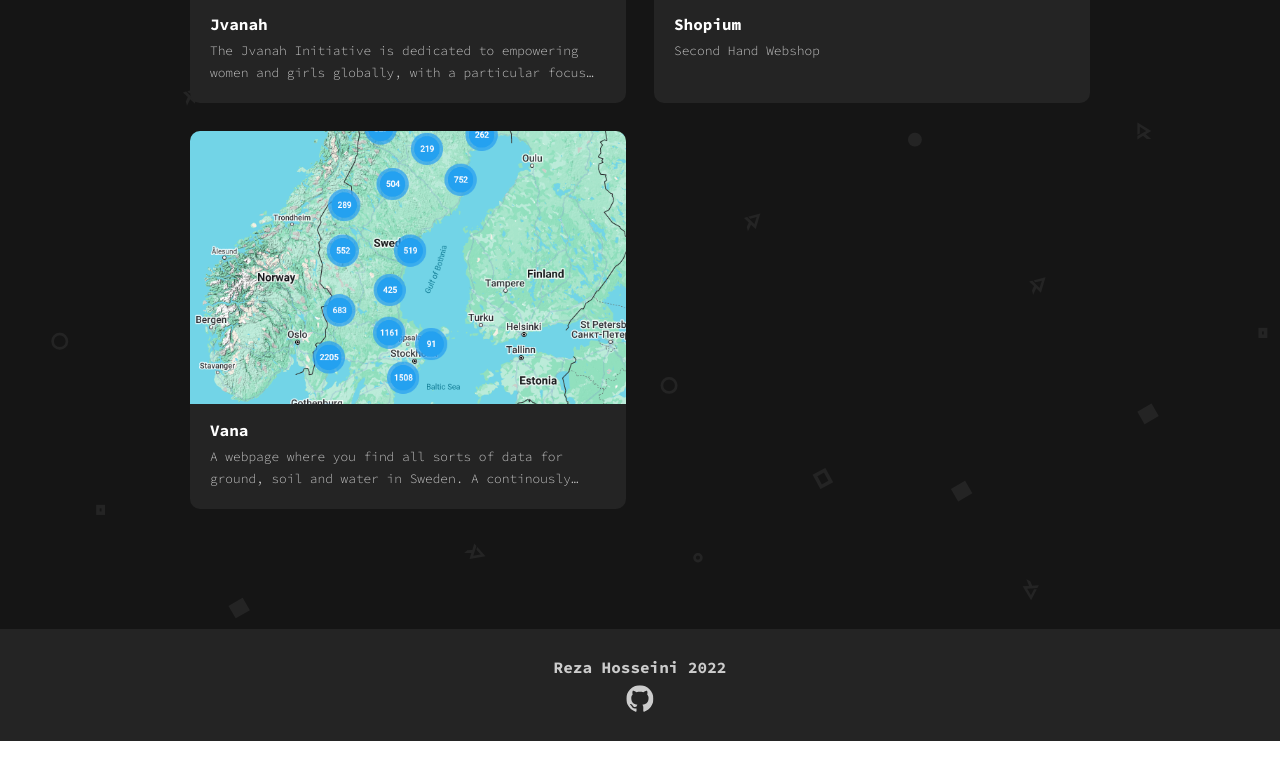
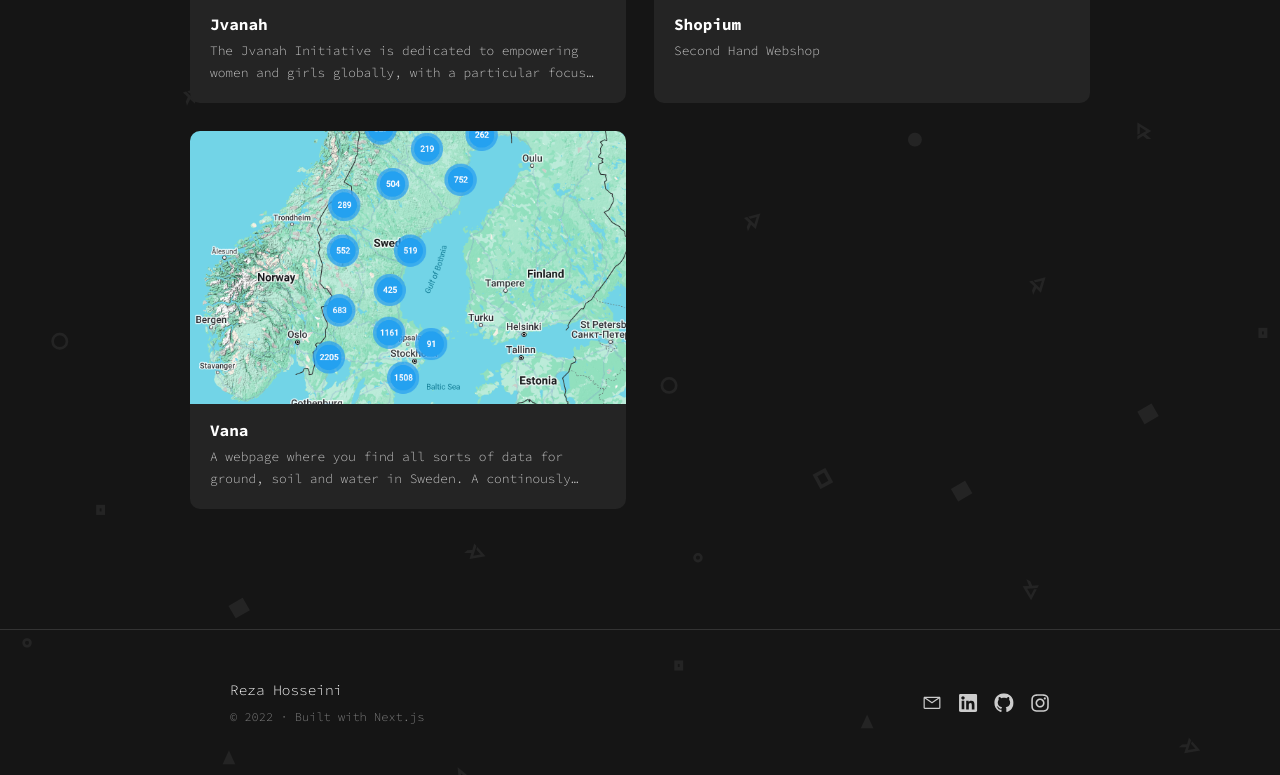
Before and after one commit to Rezaavoor/portfolio, a Next.js app: page / in a window 1280 px wide. Shown: the part 1577-2352 px from the top of the page. Before the commit the page ends 2318 px from the top, so only its background shows below. Built offline with nearby package versions, Linux system fonts and the light colour scheme.

Commit message:
update footer

```diff
--- a/components/Footer.tsx
+++ b/components/Footer.tsx
@@ -4,39 +4,66 @@
 export default function Footer() {
   const theme = useTheme();
   return (
+    <footer
+      css={css`
+        width: 100%;
+        margin-top: 120px;
+        border-top: 1px solid ${theme.colors.border};
+        transition: background-color 0.2s, border-color 0.2s;
+      `}
+    >
       <div
         css={css`
-        width: 100%;
+          max-width: 900px;
+          margin: 0 auto;
+          padding: 48px 40px;
           display: flex;
-        justify-content: center;
+          justify-content: space-between;
           align-items: center;
+          ${theme.mq[2]} {
             flex-direction: column;
-        gap: 8px;
-        background-color: ${theme.colors.cardBackground};
-        margin-top: 120px;
-        padding: 28px 20px;
-        transition: background-color 0.2s;
+            gap: 28px;
+            padding: 36px 24px;
+            text-align: center;
+          }
         `}
       >
-      <h4
+        <div>
+          <p
+            css={css`
+              margin: 0 0 4px;
+              font-size: 0.9rem;
+              font-weight: ${theme.fontWeight.regular};
+              color: ${theme.colors.lightText};
+            `}
+          >
+            Reza Hosseini
+          </p>
+          <p
             css={css`
               margin: 0;
+              font-size: 0.75rem;
+              color: ${theme.colors.text};
+              opacity: 0.6;
             `}
           >
-        Reza Hosseini {new Date().getFullYear()}
-      </h4>
+            &copy; {new Date().getFullYear()} &middot; Built with Next.js
+          </p>
+        </div>
+
         <div
           css={css`
             display: flex;
             align-items: center;
+            gap: 16px;
           `}
         >
-        <Logo
-          size={28}
-          name="github"
-          link="https://github.com/Rezaavoor/portfolio"
-        />
+          <Logo size={20} name="email" />
+          <Logo size={20} name="linkedin" />
+          <Logo size={20} name="github" />
+          <Logo size={20} name="instagram" />
         </div>
       </div>
+    </footer>
   );
 }
```
Lines whose indentation alone changed are shown as unchanged.
